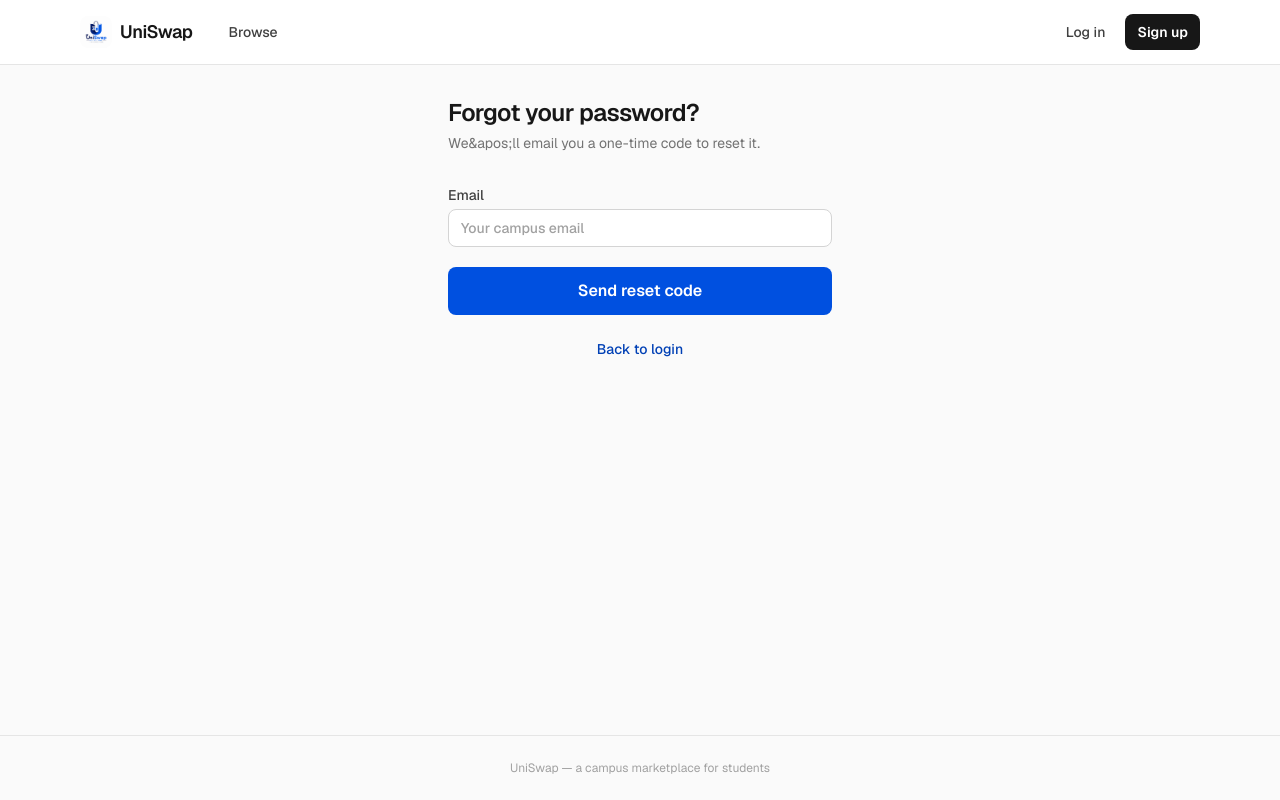
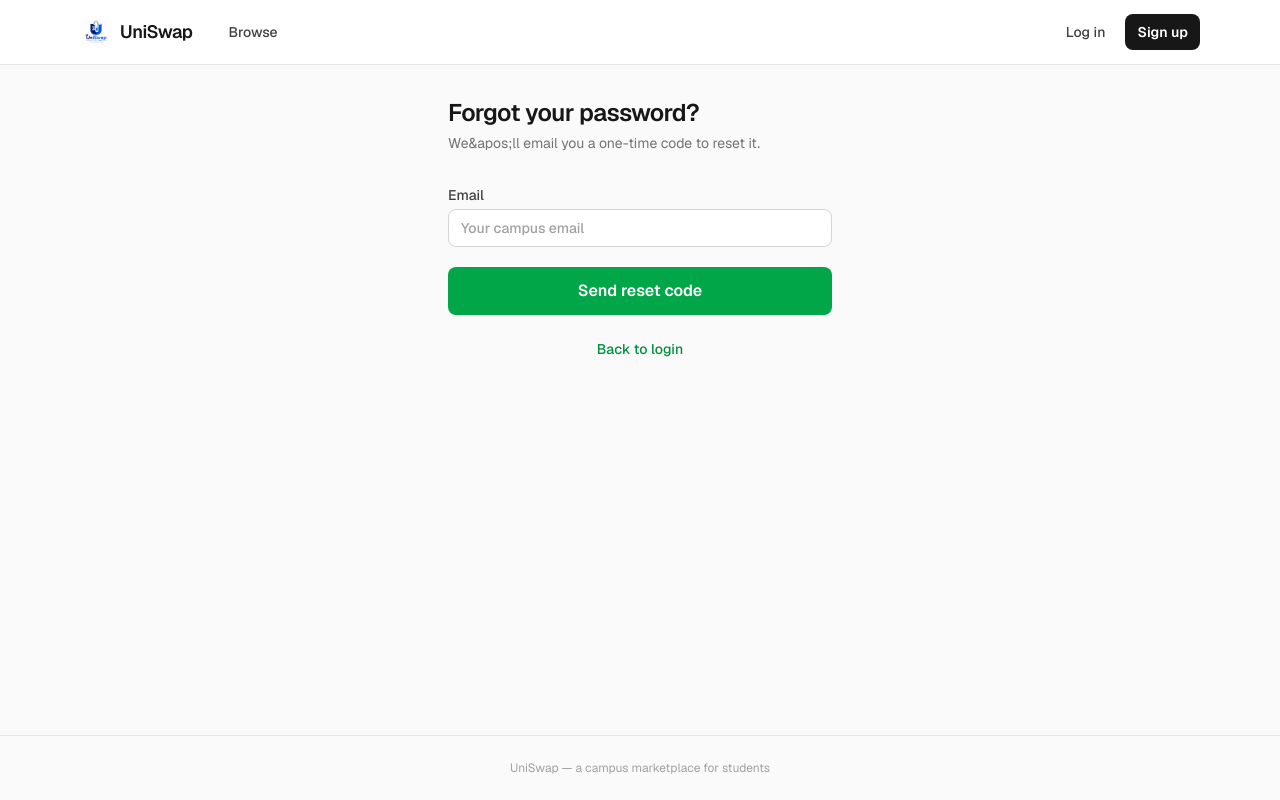
Before and after one commit to LayiCode/UniSwap-frontend, a Next.js app: page /forgot-password in a window 1280 px wide. Built offline with nearby package versions, Linux system fonts and the light colour scheme.

Commit message:
style: nextdoor-style green brand, category chips, and home banner

```diff
--- a/src/app/globals.css
+++ b/src/app/globals.css
@@ -11,19 +11,19 @@
   --font-sans: var(--font-geist-sans);
   --font-mono: var(--font-geist-mono);
 
-  /* UniSwap brand palette — derived from the logo (#0050E0 vivid blue on
-     navy #001050/#002070 accents). Use brand-600 for primary actions. */
-  --color-brand-50: #ebf2ff;
-  --color-brand-100: #d6e5ff;
-  --color-brand-200: #adc8ff;
-  --color-brand-300: #84a9ff;
-  --color-brand-400: #4a7fff;
-  --color-brand-500: #1a66f0;
-  --color-brand-600: #0050e0;
-  --color-brand-700: #0040b5;
-  --color-brand-800: #003285;
-  --color-brand-900: #002050;
-  --color-brand-950: #001040;
+  /* UniSwap brand palette — a fresh, neighborhood-marketplace green in the
+     spirit of local community apps. Use brand-600 for primary actions. */
+  --color-brand-50: #ecfdf3;
+  --color-brand-100: #d1fae5;
+  --color-brand-200: #a7f3d0;
+  --color-brand-300: #6ee7b7;
+  --color-brand-400: #34d399;
+  --color-brand-500: #10b981;
+  --color-brand-600: #00a647;
+  --color-brand-700: #008f3d;
+  --color-brand-800: #065f46;
+  --color-brand-900: #064e3b;
+  --color-brand-950: #022c22;
 }
 
 body {
--- a/src/app/page.tsx
+++ b/src/app/page.tsx
@@ -3,8 +3,19 @@ import BrowsePage from "@/components/BrowsePage";
 
 export default function Home() {
   return (
-    <Suspense fallback={<p className="py-16 text-center text-sm text-neutral-500">Loading…</p>}>
-      <BrowsePage />
-    </Suspense>
+    <div className="space-y-8">
+      <section className="rounded-2xl bg-brand-600 px-6 py-8 text-white">
+        <h1 className="text-2xl font-semibold tracking-tight sm:text-3xl">
+          What&apos;s for sale near you?
+        </h1>
+        <p className="mt-2 max-w-xl text-sm text-white/90">
+          New and second-hand finds from students around campus. Browse a
+          listing, message the seller, and arrange a pickup nearby.
+        </p>
+      </section>
+      <Suspense fallback={<p className="py-16 text-center text-sm text-neutral-500">Loading…</p>}>
+        <BrowsePage />
+      </Suspense>
+    </div>
   );
 }
--- a/src/components/BrowsePage.tsx
+++ b/src/components/BrowsePage.tsx
@@ -172,6 +172,32 @@ export default function BrowsePage() {
           </form>
         </div>
 
+        <div className="flex flex-wrap gap-2">
+          <button
+            onClick={() => selectCategory(null)}
+            className={`rounded-full px-3.5 py-1.5 text-sm font-medium transition-colors ${
+              !category
+                ? "bg-brand-600 text-white"
+                : "border border-neutral-200 bg-white text-neutral-700 hover:bg-neutral-100"
+            }`}
+          >
+            All
+          </button>
+          {CATEGORIES.map((c) => (
+            <button
+              key={c}
+              onClick={() => selectCategory(c)}
+              className={`rounded-full px-3.5 py-1.5 text-sm font-medium transition-colors ${
+                category === c
+                  ? "bg-brand-600 text-white"
+                  : "border border-neutral-200 bg-white text-neutral-700 hover:bg-neutral-100"
+              }`}
+            >
+              {c}
+            </button>
+          ))}
+        </div>
+
         <div className="flex flex-wrap items-center gap-2 border-t border-neutral-200 pt-4">
           <select
             value={category}
--- a/src/components/ProductCard.tsx
+++ b/src/components/ProductCard.tsx
@@ -89,7 +89,7 @@ export default function ProductCard({
                 strokeWidth="2"
                 strokeLinecap="round"
                 strokeLinejoin="round"
-                className="size-3 shrink-0"
+                className="size-3 shrink-0 text-brand-600"
                 aria-hidden="true"
               >
                 <path d="M20 10c0 6-8 12-8 12s-8-6-8-12a8 8 0 0 1 16 0Z" />
```
